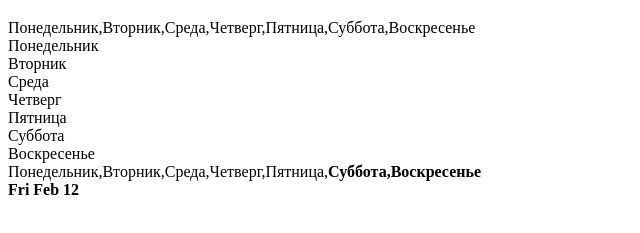
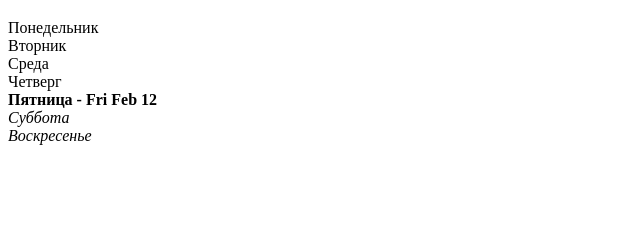
Before and after one commit to al3xandr-k/study_JS-hard, a plain HTML site: page index.html in a window 1280 px wide. Shown: the part 61-294 px from the top of the page, without its empty margins (0-640 px from the left). Drawn offline with Linux system fonts and the light colour scheme.

Commit message:
rewrote task

```diff
--- a/index.html
+++ b/index.html
@@ -8,9 +8,7 @@
 </head>
 <body>
   <h1>Hard Level</h1>
-    <div class="out1"></div>
-    <div class="out2"></div>
-    <div class="out3"></div>
-    <div class="out4"></div>
+    <div class="out"></div>
+
   </body>
 </html>
--- a/js/main.js
+++ b/js/main.js
@@ -1,19 +1,7 @@
 'use strict'
 
 const week = ['Понедельник', 'Вторник', 'Среда', 'Четверг', 'Пятница', 'Суббота', 'Воскресенье'];
-const outText1 = document.querySelector('.out1');
-const outText2 = document.querySelector('.out2');
-const outText3 = document.querySelector('.out3');
-const outText4 = document.querySelector('.out4');
-let currentDate = new Date();
+const outText = document.querySelector('.out');
+let currentDate = new Date().toString().split(' ').slice(0, 3).join(' ');
 
-//1
-outText1.innerHTML = week;
-//2
-for (let i = 0; i < week.length; i++) {
-  outText2.innerHTML += week[i] + '<br>';
-}
-//3
-outText3.innerHTML = `${week.splice(0, 5)},<strong>${week.splice(-2)}</strong>`;
-//4
-outText4.innerHTML = `<strong>${currentDate.toString().split(' ').slice(0, 3).join(' ')}</strong>`;
+outText.innerHTML = `${week[0]}<br>${week[1]}<br>${week[2]}<br>${week[3]}<br><strong>${week[4]} - ${currentDate}</strong><br><i>${week[5]}</i><br><i>${week[6]}</i><br>`
```
